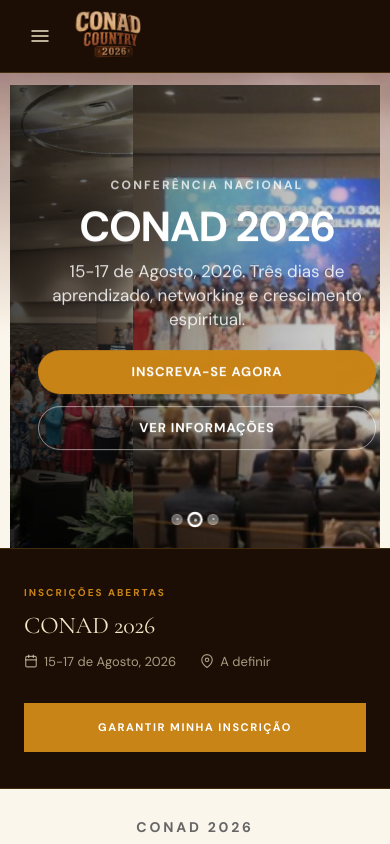
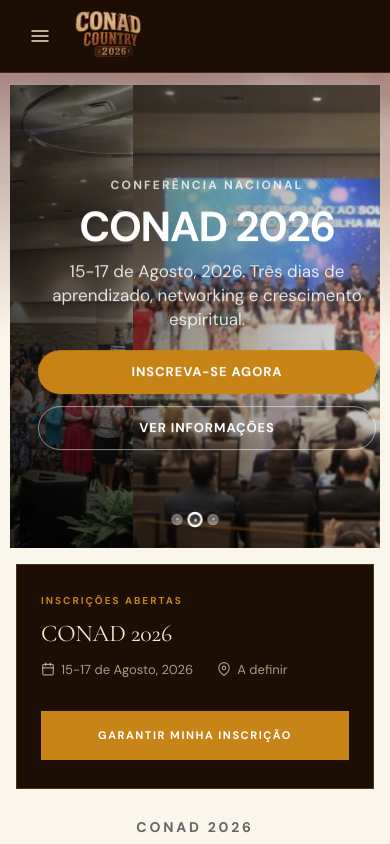
Before and after one commit to dariomigliaccio-new/conad2026, a Next.js app: page / in a window 390 px wide. Shown: the top 844 px of the page. Built offline with nearby package versions, Linux system fonts and the light colour scheme.

Commit message:
fix: faixa de inscrição com margem lateral e espaço abaixo do banner

```diff
--- a/src/app/globals.css
+++ b/src/app/globals.css
@@ -1058,19 +1058,27 @@
 /* ── REGISTER STRIP ────────────────────────────────── */
 
 .registerStrip {
+  width: calc(100% - 120px);
+  max-width: 1668px;
+  margin: 28px auto 0;
   background: var(--header-bg);
-  border-top: 1px solid rgba(200, 150, 50, .22);
-  border-bottom: 1px solid rgba(200, 150, 50, .22);
+  border: 1px solid rgba(200, 150, 50, .28);
 }
 
 .registerStripInner {
-  max-width: 1200px;
-  margin: 0 auto;
-  padding: 36px clamp(24px, 6vw, 80px);
+  padding: 36px clamp(24px, 5vw, 64px);
   display: flex;
   align-items: center;
   justify-content: space-between;
   gap: 32px;
+}
+
+@media (max-width: 900px) {
+  .registerStrip { width: calc(100% - 48px); margin-top: 20px; }
+}
+
+@media (max-width: 640px) {
+  .registerStrip { width: calc(100% - 32px); margin-top: 16px; }
 }
 
 .registerStripInfo {
@@ -1137,6 +1145,7 @@
   .registerStripInner {
     flex-direction: column;
     align-items: flex-start;
+    padding: 28px 24px;
   }
   .registerStripBtn {
     width: 100%;
```
